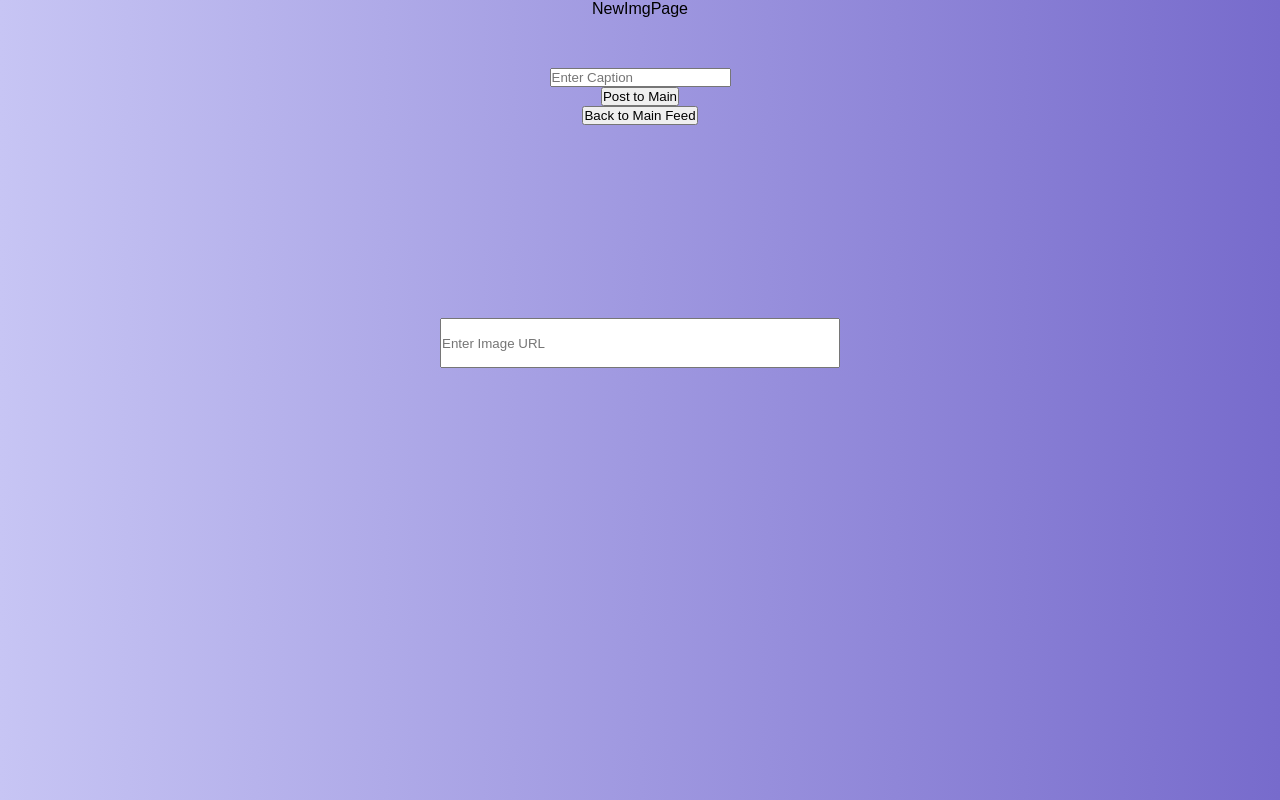
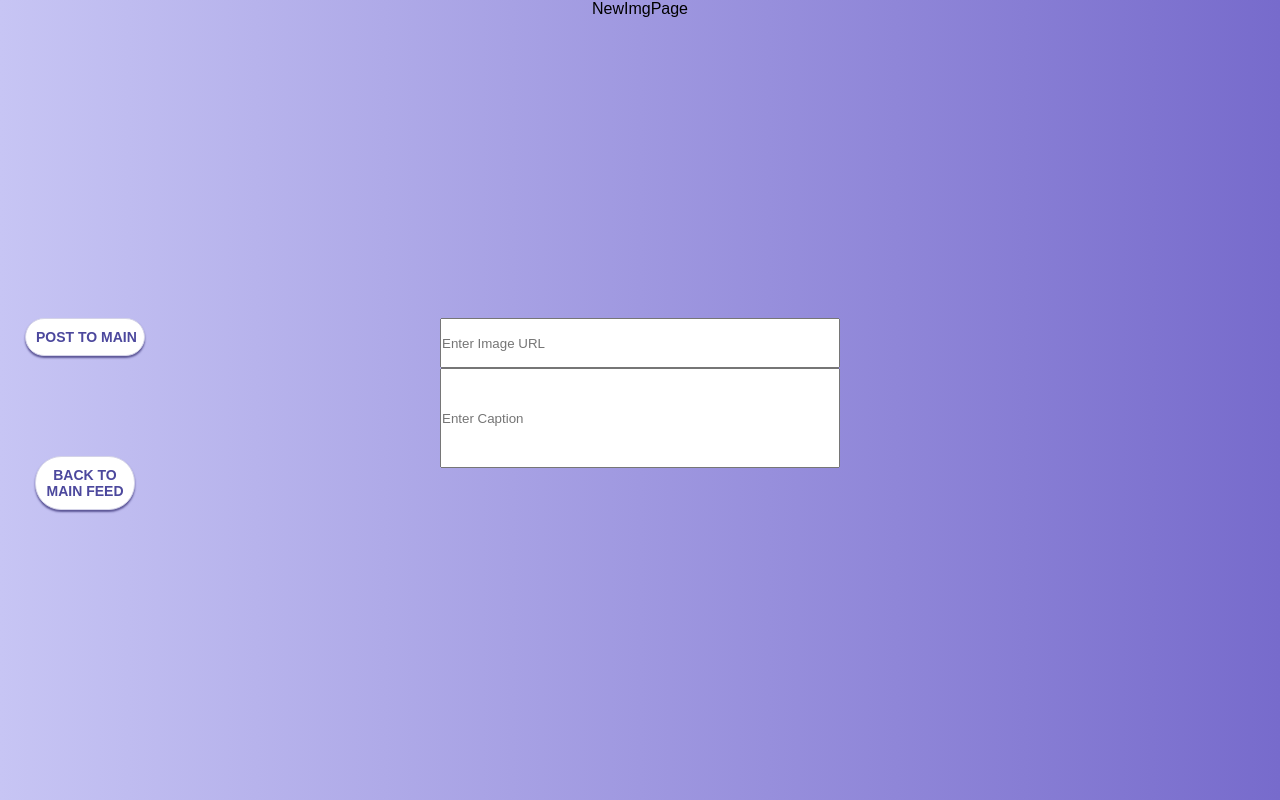
Before and after one commit to zinakalu/Phase2-Project, a React (Create React App) app: page /add-pictures in a window 1280 px wide. Built offline with nearby package versions, Linux system fonts and the light colour scheme.

Commit message:
more css

```diff
--- a/db.json
+++ b/db.json
@@ -632,7 +632,6 @@
       "image": "https://images.unsplash.com/photo-1670791332518-ecc5b6c96e80?ixlib=rb-4.0.3&ixid=MnwxMjA3fDB8MHxwaG90by1wYWdlfHx8fGVufDB8fHx8&auto=format&fit=crop&w=735&q=80",
       "username": "zina_kalu",
       "users_avi": "https://images.unsplash.com/photo-1486578077620-8a022ddd481f?ixlib=rb-4.0.3&ixid=MnwxMjA3fDB8MHxwaG90by1wYWdlfHx8fGVufDB8fHx8&auto=format&fit=crop&w=1374&q=80",
-
       "likes": 10,
       "caption": "Vacation vibes",
       "comments": [
@@ -688,7 +687,6 @@
       "username": "oladimeji_odusote",
       "users_avi": "https://images.unsplash.com/photo-1515865644861-8bedc4fb8344?ixlib=rb-4.0.3&ixid=MnwxMjA3fDB8MHxwaG90by1wYWdlfHx8fGVufDB8fHx8&auto=format&fit=crop&w=748&q=80",
       "likes": 6,
-
       "caption": "vibes",
       "comments": [
         {
@@ -1214,7 +1212,8 @@
       "users_avi": "https://encrypted-tbn0.gstatic.com/images?q=tbn:ANd9GcTMjsW6R85NXGAEbGN_2m2roKoF0BeyHFojFQ&usqp=CAU",
       "caption": "Test 1 2 3",
       "comments": [],
-      "id": 35
+      "id": 35,
+      "likes": 3
     },
     {
       "image": "",
@@ -1231,6 +1230,14 @@
       "caption": "",
       "comments": [],
       "id": 37
+    },
+    {
+      "image": "",
+      "username": "PLACEHOLDER",
+      "users_avi": "https://encrypted-tbn0.gstatic.com/images?q=tbn:ANd9GcTMjsW6R85NXGAEbGN_2m2roKoF0BeyHFojFQ&usqp=CAU",
+      "caption": "HI",
+      "comments": [],
+      "id": 38
     }
   ]
 }
--- a/src/components/AddNewImgForm.js
+++ b/src/components/AddNewImgForm.js
@@ -44,9 +44,9 @@ function AddNewImgForm({addNewImg}) {
         <div>
           <input type="text" onChange={handleChangeCaption} placeholder="Enter Caption" className="captionInput" />
         </div>
-        <input type="submit" value="Post to Main" />
+        <input className="post__photo" type="submit" value="Post to Main" />
       </form>
-    <button onClick={backToMainFeedBtn} >Back to Main Feed</button>
+         <button className="backToMain__Feed" onClick={backToMainFeedBtn} >Back to Main Feed</button>
   </div>
   )
 }
--- a/src/components/App.css
+++ b/src/components/App.css
@@ -224,11 +224,69 @@ border-radius: 60%;
   margin-top: 40px;
   height: 40px;
 }
+
+.houseIcon {
+  height: 40px;
+}
+
+.houseIcon:hover{
+  cursor: pointer;
+}
+
+.userNameSearch{
+  cursor: pointer;
+}
+
 .urlInput{
   width: 400px;
   height: 50px;
   position: relative;
   top: 300px;
+}
+
+.captionInput{
+  width: 400px;
+  height: 100px;
+  position: relative;
+  top: 300px;
+}
+
+.post__photo {
+    background: #fff;
+    font-size: 14px;
+    margin-top: 150px;
+    margin-left: 25px;
+    padding: 10px;
+    border-radius: 26px;
+    border: 1px solid #D4D3E8;
+    text-transform: uppercase;
+    font-weight: 700;
+    display: flex;
+    align-items: center;
+    width: 120px;
+    color: #4C489D;
+    box-shadow: 0px 2px 2px #5C5696;
+    cursor: pointer;
+    transition: .2s;
+}
+
+.backToMain__Feed {
+    background: #fff;
+    font-size: 14px;
+    margin-top: 100px;
+    margin-left: 35px;
+    padding: 10px;
+    border-radius: 26px;
+    border: 1px solid #D4D3E8;
+    text-transform: uppercase;
+    font-weight: 700;
+    display: flex;
+    align-items: center;
+    width: 100px;
+    color: #4C489D;
+    box-shadow: 0px 2px 2px #5C5696;
+    cursor: pointer;
+    transition: .2s;
 }
 
 .posts_like_button:active, .posts_like_button.liked{
--- a/src/components/Profilepage.js
+++ b/src/components/Profilepage.js
@@ -1,11 +1,18 @@
 import React, { useState, useEffect } from 'react';
-import {useParams} from 'react-router-dom';
+import {useParams, useNavigate} from 'react-router-dom';
+import { faHouse } from '@fortawesome/free-solid-svg-icons';
 import { FontAwesomeIcon } from '@fortawesome/react-fontawesome';
-import { faHeart, faComment, faBookmark } from '@fortawesome/free-regular-svg-icons';
 import Posts from './Posts';
 
 
 function Profilepage() {
+
+  const navigate = useNavigate()
+
+  function handleHouseClick(){
+    navigate("/main_feed")
+  }
+
   const [usersArr, setUsersArr] = useState([])
   const [profilePosts, setProfile] = useState([])
   const params = useParams()
@@ -50,6 +57,7 @@ function Profilepage() {
     return <Posts addComment={onAddLike} addLike = {onAddLike} key ={post.id} post={post}/>
   })
 
+
   return (
     <div className="container">
       <div className="profileBanner" >
@@ -64,6 +72,7 @@ function Profilepage() {
               <h3>{user.following.list.length} </h3>
               <p className="following" >Following</p>
            </div>
+           <FontAwesomeIcon icon={faHouse} onClick={handleHouseClick} className ="houseIcon"/>
       </div>
 
         <h2 className="userName" >{user.username}</h2>
--- a/src/components/UsersCard.js
+++ b/src/components/UsersCard.js
@@ -13,7 +13,7 @@ function UsersCard({user}) {
 
   return (
     <div>
-        <h3 onClick ={handleClick}>{user.username}</h3>
+        <h3 className='userNameSearch' onClick ={handleClick}>{user.username}</h3>
 
     </div>
   )
```
